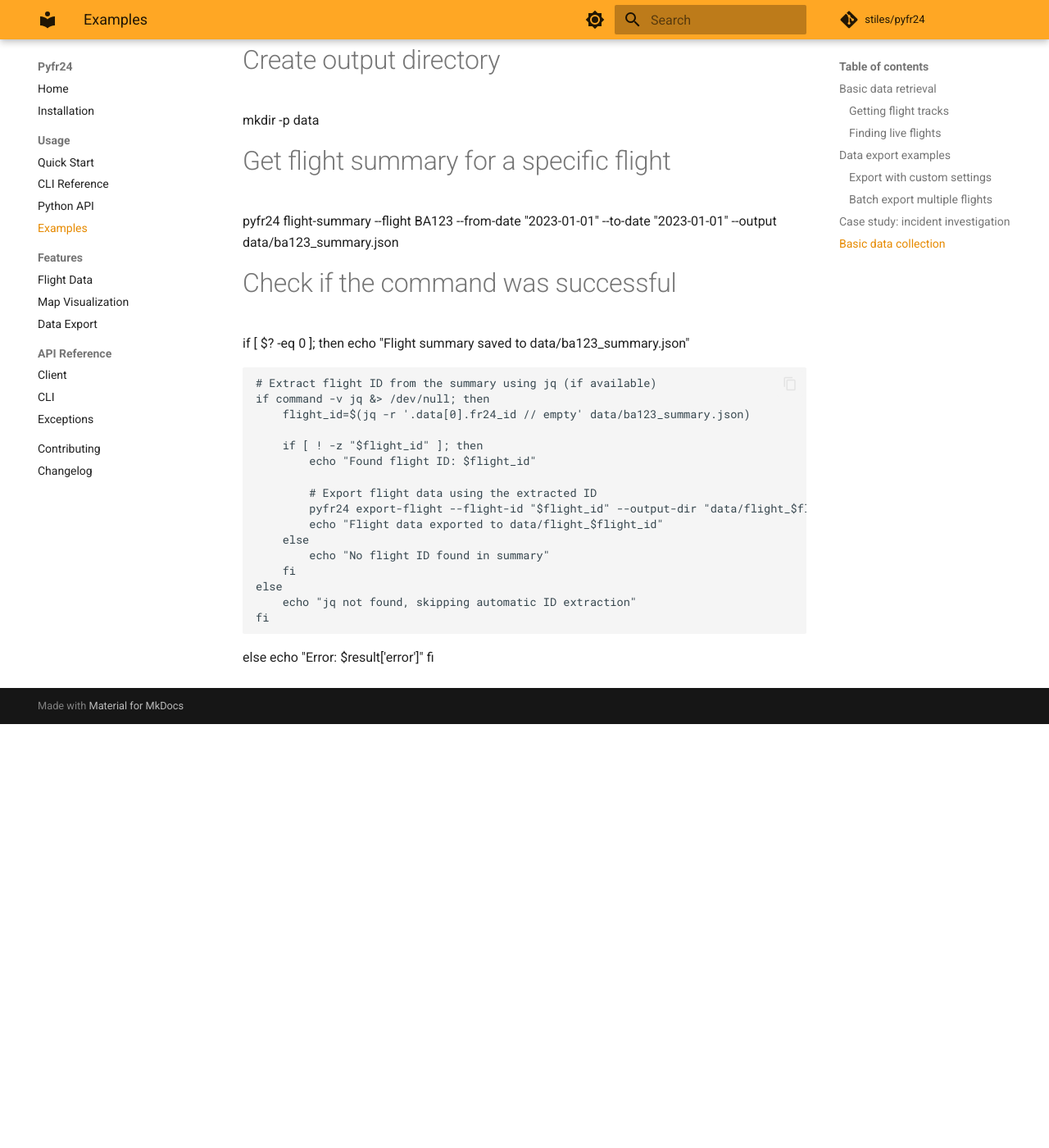
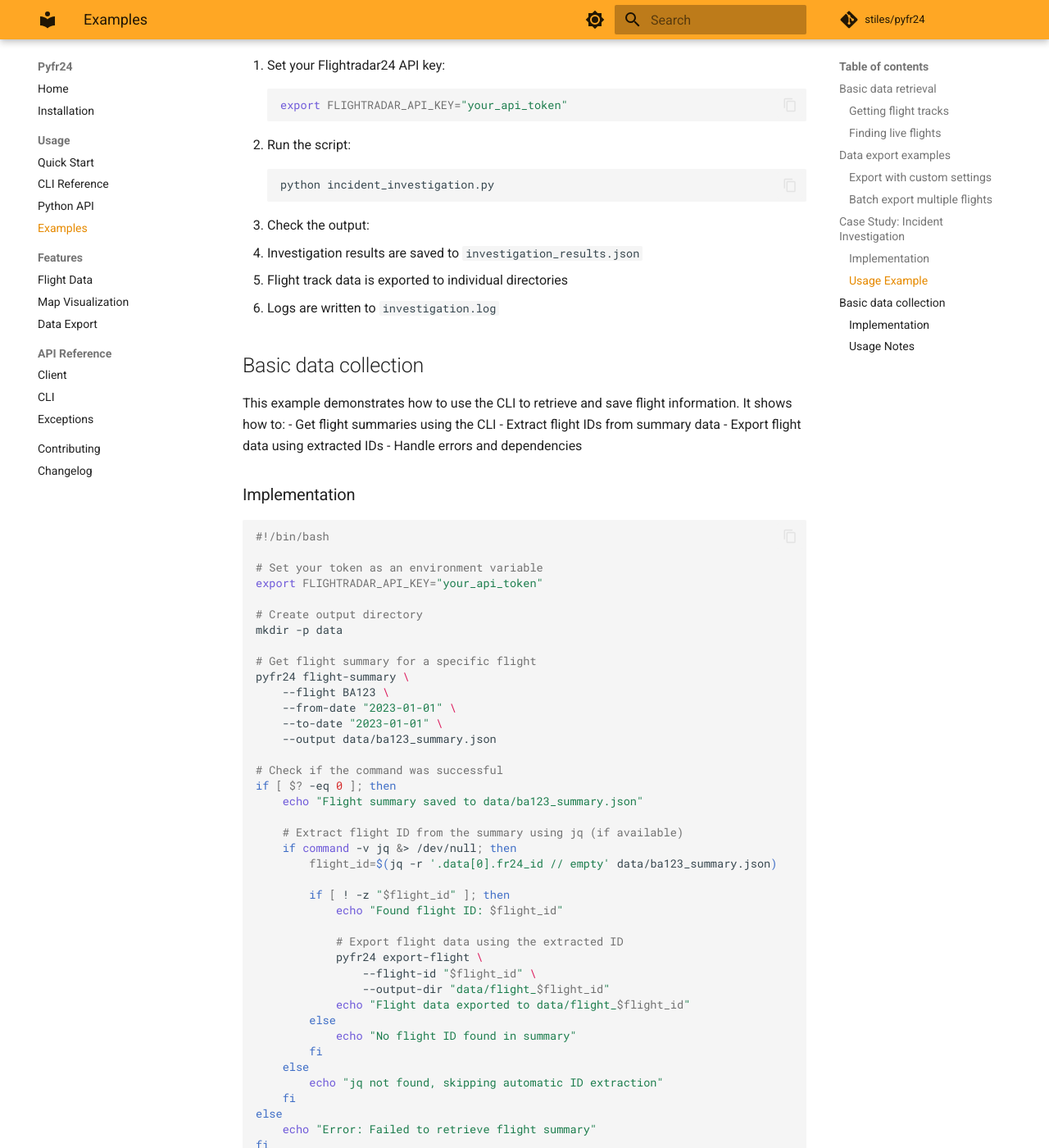
Before and after one commit to stiles/pyfr24, an MkDocs documentation site: the page built from docs/usage/examples.md, in a window 1280 px wide and 1400 px high, scrolled down 3578 px. Shown: the whole window at 82% size. Built offline with MkDocs 1.6.1 and Material for MkDocs 9.7.7, drawn with Linux system fonts in a browser that asks for light colours; comment, search, counter and statistics services are not loaded; before the commit the page ends 4461 px from its top, so only the background shows below that; some of the changed text lies outside the part shown.

Commit message:
cleaning up docs

````diff
--- a/docs/usage/examples.md
+++ b/docs/usage/examples.md
@@ -75,9 +75,15 @@ for flight_id in flight_ids:
         print(f"Error exporting {flight_id}: {e}")
 ```
 
-## Case study: incident investigation
+## Case Study: Incident Investigation
 
-This example shows how to investigate flight incidents by retrieving and comparing flight data.
+This example demonstrates how to investigate flight incidents by retrieving and comparing flight data. It shows how to:
+- Retrieve flight summaries for multiple flights
+- Extract internal FR24 IDs
+- Export detailed flight track data
+- Save investigation results
+
+### Implementation
 
 ```python
 import os
@@ -90,11 +96,19 @@ configure_logging(level=logging.INFO, log_file="investigation.log")
 
 def investigate_incident(api, flight_ids, date_from, date_to):
     """
-    For each flight number or call sign, retrieve the flight summary,
-    extract the internal fr24_id and export flight track data.
+    Investigate multiple flights within a specified time window.
 
-    Returns a dictionary mapping each original flight ID to results
-    containing the internal fr24_id, summary details and export directory.
+    Args:
+        api: FR24API instance
+        flight_ids: List of flight numbers or callsigns
+        date_from: Start date in ISO format
+        date_to: End date in ISO format
+
+    Returns:
+        Dictionary mapping flight IDs to investigation results containing:
+        - Internal FR24 ID
+        - Summary details
+        - Export directory path
     """
     results = {}
     for fid in flight_ids:
@@ -158,9 +172,34 @@ if __name__ == "__main__":
         json.dump(results, f, indent=2)
 ```
 
+### Usage Example
+
+To run this investigation:
+
+1. Set your Flightradar24 API key:
+   ```bash
+   export FLIGHTRADAR_API_KEY="your_api_token"
+   ```
+
+2. Run the script:
+   ```bash
+   python incident_investigation.py
+   ```
+
+3. Check the output:
+   - Investigation results are saved to `investigation_results.json`
+   - Flight track data is exported to individual directories
+   - Logs are written to `investigation.log`
+
 ## Basic data collection
 
-This example shows how to retrieve and save flight information using the CLI.
+This example demonstrates how to use the CLI to retrieve and save flight information. It shows how to:
+- Get flight summaries using the CLI
+- Extract flight IDs from summary data
+- Export flight data using extracted IDs
+- Handle errors and dependencies
+
+### Implementation
 
 ```bash
 #!/bin/bash
@@ -172,7 +211,11 @@ export FLIGHTRADAR_API_KEY="your_api_token"
 mkdir -p data
 
 # Get flight summary for a specific flight
-pyfr24 flight-summary --flight BA123 --from-date "2023-01-01" --to-date "2023-01-01" --output data/ba123_summary.json
+pyfr24 flight-summary \
+    --flight BA123 \
+    --from-date "2023-01-01" \
+    --to-date "2023-01-01" \
+    --output data/ba123_summary.json
 
 # Check if the command was successful
 if [ $? -eq 0 ]; then
@@ -186,7 +229,9 @@ if [ $? -eq 0 ]; then
             echo "Found flight ID: $flight_id"
 
             # Export flight data using the extracted ID
-            pyfr24 export-flight --flight-id "$flight_id" --output-dir "data/flight_$flight_id"
+            pyfr24 export-flight \
+                --flight-id "$flight_id" \
+                --output-dir "data/flight_$flight_id"
             echo "Flight data exported to data/flight_$flight_id"
         else
             echo "No flight ID found in summary"
@@ -195,5 +240,22 @@ if [ $? -eq 0 ]; then
         echo "jq not found, skipping automatic ID extraction"
     fi
 else
-    echo "Error: $result['error']"
+    echo "Error: Failed to retrieve flight summary"
 fi
+```
+
+### Usage Notes
+
+1. **Prerequisites**:
+   - Install `jq` for JSON processing (optional)
+   - Set your Flightradar24 API key
+   - Create the output directory
+
+2. **Output Files**:
+   - Flight summary: `data/ba123_summary.json`
+   - Flight data: `data/flight_<flight_id>/`
+
+3. **Error Handling**:
+   - The script checks for command success
+   - Handles missing `jq` dependency gracefully
+   - Validates flight ID extraction
````
Also changed, not shown: README.md (+6 -6 lines), docs/STYLE.md (added, +63 -0 lines), docs/contributing.md (+19 -19 lines), docs/index.md (+7 -7 lines), docs/installation.md (+5 -5 lines), 1 other file.
